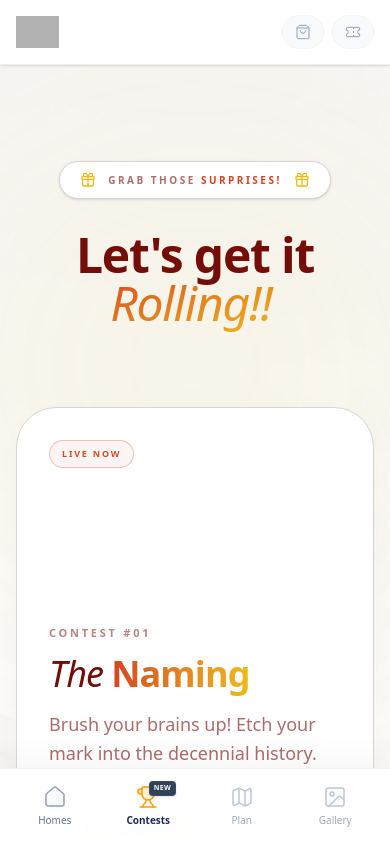
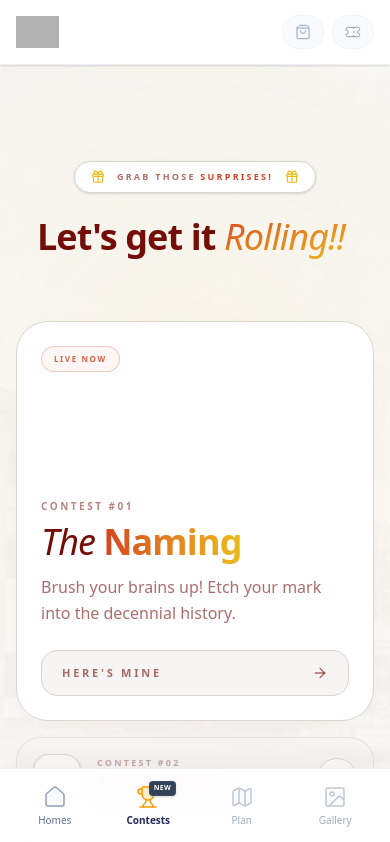
Before and after one commit to mace-2016/alumnimeet, a Next.js app: page /contest in a window 390 px wide. Shown: the top 842 px of the page. Built offline with nearby package versions, Linux system fonts and the light colour scheme; grey boxes are pictures that could not be loaded; a web font is replaced by a local one.

Commit message:
Update page.tsx

```diff
--- a/app/contest/page.tsx
+++ b/app/contest/page.tsx
@@ -56,10 +56,10 @@ export default function ContestsHubPage() {
   ];
 
   const getBentoClasses = (index: number) => {
-    // Increased min-height to give elements room to breathe
-    if (index === 0) return "md:col-span-2 md:row-span-2 flex flex-col justify-end min-h-[480px]";
-    if (index === 1) return "md:col-span-2 md:row-span-1 flex flex-col sm:flex-row items-start sm:items-center justify-between min-h-[220px] gap-6";
-    return "md:col-span-1 md:row-span-1 flex flex-col justify-between min-h-[220px] gap-6";
+    if (index === 0) return "md:col-span-2 md:row-span-2 flex flex-col justify-end min-h-[400px] md:min-h-[480px]";
+    // Mobile: Auto height. Desktop: min-h-[220px]
+    if (index === 1) return "md:col-span-2 md:row-span-1 flex flex-col justify-center min-h-auto md:min-h-[220px]";
+    return "md:col-span-1 md:row-span-1 flex flex-col justify-between min-h-auto md:min-h-[220px]";
   };
 
   return (
@@ -73,22 +73,22 @@ export default function ContestsHubPage() {
       <main className="relative z-10 w-full max-w-[1140px] mx-auto flex flex-col">
 
         {/* Header Section */}
-        <div className="text-center mb-16 animate-in fade-in slide-in-from-top-6 duration-700">
-          <div className="inline-flex items-center gap-3 px-5 py-2.5 rounded-full bg-white border border-[var(--border)] mb-8 shadow-sm">
-            <Gift className="w-4 h-4 text-[var(--color-mace-gold)]" strokeWidth={2} />
-            <p className="text-[10px] font-bold uppercase tracking-[0.25em] text-[var(--text-muted)]">
+        <div className="text-center mb-12 md:mb-16 animate-in fade-in slide-in-from-top-6 duration-700">
+          <div className="inline-flex items-center gap-3 px-4 md:px-5 py-2 md:py-2.5 rounded-full bg-white border border-[var(--border)] mb-6 md:mb-8 shadow-sm">
+            <Gift className="w-3.5 h-3.5 md:w-4 md:h-4 text-[var(--color-mace-gold)]" strokeWidth={2} />
+            <p className="text-[9px] md:text-[10px] font-bold uppercase tracking-[0.25em] text-[var(--text-muted)]">
               Grab those <span className="text-[var(--color-mace-rust)]">Surprises!</span>
             </p>
-            <Gift className="w-4 h-4 text-[var(--color-mace-gold)]" strokeWidth={2} />
+            <Gift className="w-3.5 h-3.5 md:w-4 md:h-4 text-[var(--color-mace-gold)]" strokeWidth={2} />
           </div>
 
-          <h1 className="text-5xl md:text-7xl font-serif font-bold text-[var(--color-mace-crimson)] mb-4 tracking-tight">
+          <h1 className="text-4xl sm:text-5xl md:text-7xl font-serif font-bold text-[var(--color-mace-crimson)] mb-4 tracking-tight">
             Let's get it <span className="bg-gradient-to-br from-[var(--color-mace-rust)] to-[var(--color-mace-gold)] bg-clip-text text-transparent italic font-light pr-2">Rolling!!</span>
           </h1>
         </div>
 
         {/* BENTO GRID */}
-        <div className="grid grid-cols-1 md:grid-cols-4 gap-6 lg:gap-8 w-full">
+        <div className="grid grid-cols-1 md:grid-cols-4 gap-4 md:gap-6 lg:gap-8 w-full">
           {contests.map((contest, index) => {
             const isActive = contest.status === "active";
             const bentoLayout = getBentoClasses(index);
@@ -100,33 +100,30 @@ export default function ContestsHubPage() {
                   /* --- THE ACTIVE CONTEST (HERO SQUARE) --- */
                   <Link
                     href={contest.href}
-                    className={`group relative rounded-[2.5rem] bg-white border border-[var(--border)] p-8 lg:p-12 shadow-[0_8px_30px_rgba(116,12,8,0.02)] hover:shadow-[0_30px_60px_rgba(116,12,8,0.08)] hover:-translate-y-1 transition-all duration-700 overflow-hidden active:scale-[0.98] animate-in fade-in slide-in-from-bottom-4 flex flex-col justify-end ${animationDelay} ${bentoLayout}`}
+                    className={`group relative rounded-[2rem] md:rounded-[2.5rem] bg-white border border-[var(--border)] p-6 sm:p-8 lg:p-12 shadow-[0_8px_30px_rgba(116,12,8,0.02)] hover:shadow-[0_30px_60px_rgba(116,12,8,0.08)] hover:-translate-y-1 transition-all duration-700 overflow-hidden active:scale-[0.98] animate-in fade-in slide-in-from-bottom-4 flex flex-col justify-end ${animationDelay} ${bentoLayout}`}
                   >
-                    {/* Active Glow Bloom Background */}
                     <div className="absolute inset-0 bg-[radial-gradient(circle_at_50%_0%,var(--color-mace-gold),transparent_60%)] opacity-0 group-hover:opacity-[0.06] transition-opacity duration-1000" />
 
-                    {/* The Giant Background Watermark */}
+                    {/* Background Watermark (Scaled down slightly for mobile) */}
                     {contest.isTextIcon ? (
-                      <div className="absolute -right-8 -top-8 text-[20rem] leading-none font-serif text-[var(--color-mace-gold)] opacity-0 group-hover:opacity-[0.03] transition-all duration-1000 ease-out pointer-events-none select-none">
+                      <div className="absolute -right-4 -top-4 md:-right-8 md:-top-8 text-[12rem] md:text-[20rem] leading-none font-serif text-[var(--color-mace-gold)] opacity-0 group-hover:opacity-[0.03] transition-all duration-1000 ease-out pointer-events-none select-none">
                         {contest.iconSymbol}
                       </div>
                     ) : (
-                      contest.icon && <contest.icon className="absolute -right-12 -top-12 w-96 h-96 text-[var(--color-mace-gold)] opacity-0 group-hover:opacity-[0.03] transition-all duration-1000 ease-out pointer-events-none" />
+                      contest.icon && <contest.icon className="absolute -right-6 -top-6 md:-right-12 md:-top-12 w-64 h-64 md:w-96 md:h-96 text-[var(--color-mace-gold)] opacity-0 group-hover:opacity-[0.03] transition-all duration-1000 ease-out pointer-events-none" />
                     )}
 
-                    {/* Live Now Badge */}
-                    <div className="absolute top-8 left-8 lg:top-12 lg:left-12 px-3 py-1.5 rounded-full border border-[var(--color-mace-rust)]/30 bg-[var(--color-mace-rust)]/5 text-[9px] font-black uppercase tracking-[0.2em] text-[var(--color-mace-rust)] animate-pulse z-20">
+                    {/* Live Now Badge (Adjusted mobile positioning) */}
+                    <div className="absolute top-6 left-6 md:top-8 md:left-8 lg:top-12 lg:left-12 px-3 py-1.5 rounded-full border border-[var(--color-mace-rust)]/30 bg-[var(--color-mace-rust)]/5 text-[8px] md:text-[9px] font-black uppercase tracking-[0.2em] text-[var(--color-mace-rust)] animate-pulse z-20">
                       Live Now
                     </div>
 
-                    {/* Neatly Arranged Typography */}
-                    <div className="relative z-10 w-full mt-auto">
-                      <p className="text-[11px] font-bold uppercase tracking-[0.25em] text-[var(--color-mace-crimson)]/50 mb-3">
+                    <div className="relative z-10 w-full mt-auto pt-24 md:pt-0">
+                      <p className="text-[10px] md:text-[11px] font-bold uppercase tracking-[0.25em] text-[var(--color-mace-crimson)]/50 mb-2 md:mb-3">
                         {contest.tag}
                       </p>
 
-                      {/* Typographic Split (The -> Italic | Naming -> Gradient Bold) */}
-                      <h2 className="text-4xl lg:text-5xl font-serif mb-4 tracking-tight group-hover:opacity-80 transition-opacity duration-500">
+                      <h2 className="text-4xl lg:text-5xl font-serif mb-3 md:mb-4 tracking-tight group-hover:opacity-80 transition-opacity duration-500">
                         <span className="text-[var(--color-mace-crimson)] italic font-light pr-2 lg:pr-3">
                           {contest.title.split(" ")[0]}
                         </span>
@@ -135,43 +132,48 @@ export default function ContestsHubPage() {
                         </span>
                       </h2>
 
-                      <p className="text-lg text-[var(--text-muted)] font-medium max-w-md leading-relaxed mb-8">
+                      <p className="text-base md:text-lg text-[var(--text-muted)] font-medium max-w-md leading-relaxed mb-6 md:mb-8">
                         {contest.description}
                       </p>
 
-                      <div className="flex items-center justify-between w-full px-8 py-4 bg-[var(--surface-soft)] border border-[var(--border)] text-[var(--text-muted)] rounded-2xl text-[12px] font-black uppercase tracking-[0.25em] group-hover:bg-[var(--color-mace-rust)] group-hover:border-[var(--color-mace-rust)] group-hover:text-white transition-all duration-500">
+                      <div className="flex items-center justify-between w-full px-5 py-3.5 md:px-8 md:py-4 bg-[var(--surface-soft)] border border-[var(--border)] text-[var(--text-muted)] rounded-2xl text-[11px] md:text-[12px] font-black uppercase tracking-[0.25em] group-hover:bg-[var(--color-mace-rust)] group-hover:border-[var(--color-mace-rust)] group-hover:text-white transition-all duration-500">
                         Here's mine
-                        <ArrowRight className="w-5 h-5 group-hover:translate-x-2 transition-transform duration-500" strokeWidth={2} />
+                        <ArrowRight className="w-4 h-4 md:w-5 md:h-5 group-hover:translate-x-2 transition-transform duration-500" strokeWidth={2} />
                       </div>
                     </div>
                   </Link>
                 ) : (
-                  /* --- THE LOCKED CONTESTS (RECTANGLES & SQUARES) --- */
-                  <div className={`relative rounded-[2.5rem] bg-[var(--surface-soft)] border border-[var(--border)]/60 p-8 lg:p-10 opacity-90 grayscale-[20%] animate-in fade-in slide-in-from-bottom-4 flex flex-col justify-between ${animationDelay} ${bentoLayout}`}>
+                  /* --- THE LOCKED CONTESTS (MOBILE LIST ROWS -> DESKTOP SQUARES) --- */
+                  <div className={`relative rounded-[1.5rem] md:rounded-[2.5rem] bg-[var(--surface-soft)] border border-[var(--border)]/60 p-4 md:p-8 lg:p-10 opacity-90 grayscale-[20%] animate-in fade-in slide-in-from-bottom-4 flex flex-row md:flex-col items-center md:items-stretch justify-between ${animationDelay} ${bentoLayout}`}>
 
-                    <div className={`w-full ${index === 1 ? "flex flex-col sm:flex-row items-start sm:items-center gap-6" : ""}`}>
-                      <div className="w-16 h-16 rounded-[1.5rem] bg-[var(--background)] border border-[var(--border)] flex items-center justify-center flex-shrink-0 shadow-sm mb-6 sm:mb-0">
-                        {contest.icon && <contest.icon className="w-6 h-6 text-[var(--color-mace-stone)]" strokeWidth={1.5} />}
+                    <div className={`w-full flex flex-row md:flex-col items-center md:items-start gap-4 md:gap-0 ${index === 1 ? "md:flex-row md:items-center md:gap-6" : ""}`}>
+                      <div className="w-12 h-12 md:w-16 md:h-16 rounded-2xl md:rounded-[1.5rem] bg-[var(--background)] border border-[var(--border)] flex items-center justify-center flex-shrink-0 shadow-sm md:mb-6">
+                        {contest.icon && <contest.icon className="w-5 h-5 md:w-6 md:h-6 text-[var(--color-mace-stone)]" strokeWidth={1.5} />}
                       </div>
 
-                      <div>
-                        <p className="text-[10px] font-bold uppercase tracking-[0.25em] text-[var(--text-muted)]/60 mb-1.5 flex items-center gap-2">
-                          {contest.tag} <span className="text-[var(--border)] mx-1">•</span> Locked
+                      <div className="flex-1">
+                        <p className="text-[9px] md:text-[10px] font-bold uppercase tracking-[0.25em] text-[var(--text-muted)]/60 mb-0.5 md:mb-1.5 flex items-center gap-2">
+                          {contest.tag} <span className="hidden md:inline text-[var(--border)] mx-1">•</span> <span className="hidden md:inline">Locked</span>
                         </p>
-                        <h2 className="text-2xl font-serif font-bold text-[var(--text-muted)]/70 mb-2 tracking-tight">
+                        <h2 className="text-xl md:text-2xl font-serif font-bold text-[var(--text-muted)]/70 mb-0 md:mb-2 tracking-tight">
                           {contest.title}
                         </h2>
                         {index === 1 && (
-                          <p className="text-sm text-[var(--text-muted)]/60 font-medium max-w-sm leading-relaxed">
+                          <p className="hidden md:block text-sm text-[var(--text-muted)]/60 font-medium max-w-sm leading-relaxed">
                             {contest.description}
                           </p>
                         )}
                       </div>
                     </div>
 
-                    <div className={`flex-shrink-0 ${index === 1 ? "" : "w-full"}`}>
-                      <div className="flex items-center justify-center gap-2 px-6 py-3 bg-transparent border border-[var(--border)] text-[var(--color-mace-stone)] rounded-full text-[11px] font-bold uppercase tracking-[0.25em] cursor-not-allowed">
-                        <Lock className="w-4 h-4" strokeWidth={2} />
+                    <div className={`flex-shrink-0 ml-3 md:ml-0 md:mt-auto ${index === 1 ? "" : "md:w-full"}`}>
+                      {/* Desktop Full Pill */}
+                      <div className="hidden md:flex items-center justify-center gap-2 px-6 py-3 bg-transparent border border-[var(--border)] text-[var(--color-mace-stone)] rounded-full text-[11px] font-bold uppercase tracking-[0.25em] cursor-not-allowed">
+                        <Lock className="w-4 h-4" strokeWidth={2} /> Locked
+                      </div>
+                      {/* Mobile Minimal Lock Icon */}
+                      <div className="md:hidden flex items-center justify-center w-10 h-10 rounded-full bg-[var(--background)] border border-[var(--border)] text-[var(--color-mace-stone)]">
+                        <Lock className="w-4 h-4" strokeWidth={1.5} />
                       </div>
                     </div>
                   </div>
```
